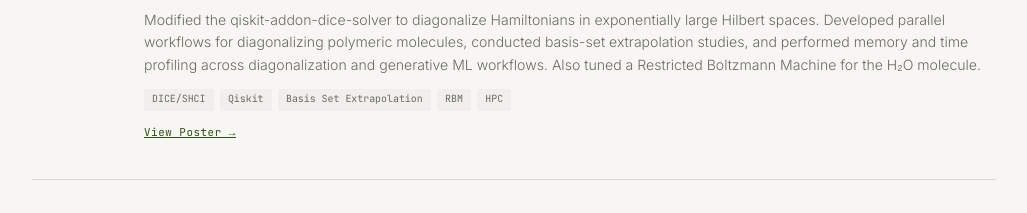
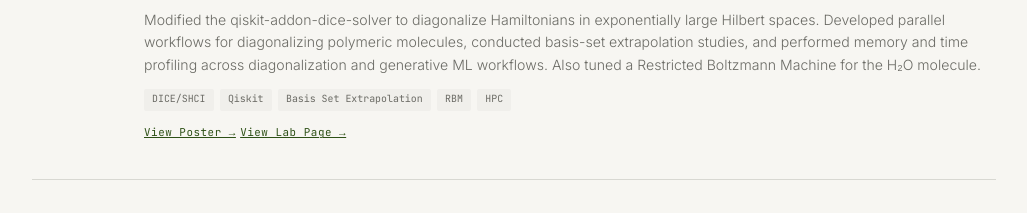
Before and after one commit to adwaitdagitguy/folio, a plain HTML site: page index.html in a window 1280 px wide. Shown: the part 2289-2502 px from the top of the page, without its empty margins (126-1153 px from the left). Drawn offline with nearby package versions, Linux system fonts and the light colour scheme.

Commit message:
update links

```diff
--- a/index.html
+++ b/index.html
@@ -582,6 +582,9 @@
           <a href="assets/Poster_final.pdf" target="_blank" rel="noopener" style="display:inline-block; margin-top:0.8rem; font-family:'JetBrains Mono',monospace; font-size:0.68rem; color:#2D5016; letter-spacing:0.05em;">
   View Poster →
           </a>
+          <a href="https://theomolsci.wixsite.com/theomolscilab/bs-msc-project-students" target="_blank" rel="noopener" style="display:inline-block; margin-top:0.8rem; font-family:'JetBrains Mono',monospace; font-size:0.68rem; color:#2D5016; letter-spacing:0.05em;">
+  View Lab Page →
+          </a>
         </div>
       </div>
 
```
